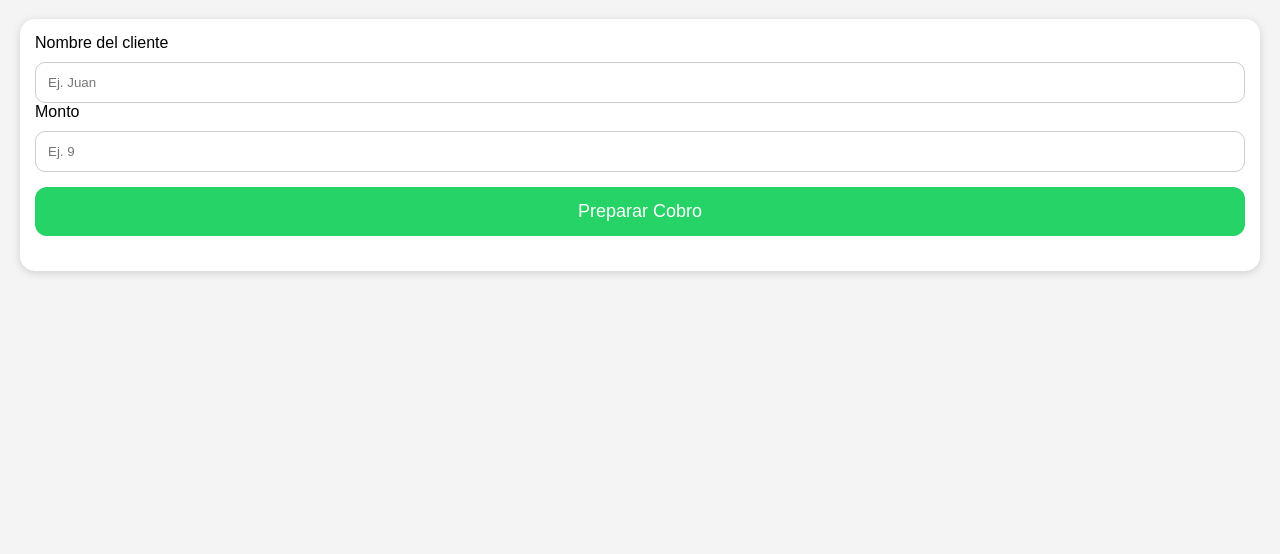
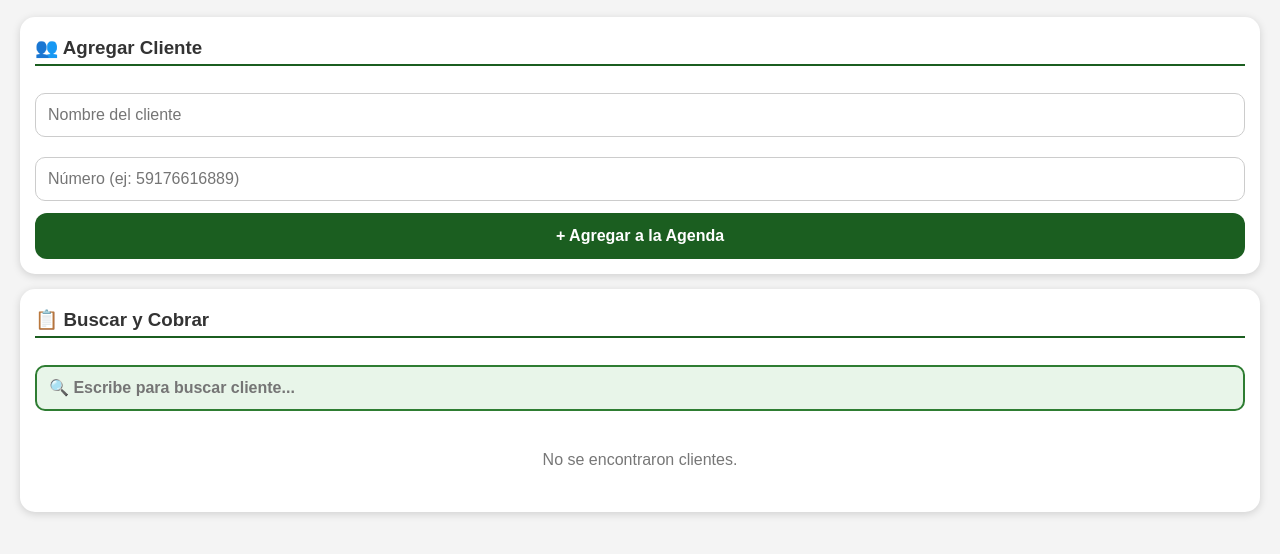
Before and after one commit to selenoliver2003-crypto/cobro-facil, a plain HTML site: page index.html in a window 1280 px wide. Shown: the part 82-636 px from the top of the page. Drawn offline with Linux system fonts and the light colour scheme.

Commit message:
Update index.html

```diff
--- a/index.html
+++ b/index.html
@@ -4,91 +4,101 @@
     <meta charset="UTF-8">
     <meta name="viewport" content="width=device-width, initial-scale=1">
     <title>Cobro Fácil</title>
-
     <style>
-body{
-font-family:Arial,sans-serif;
-background:#f4f4f4;
-margin:0;
-padding:20px;
-}
-
-h1{
-text-align:center;
-color:#1b5e20;
-}
-
-.card{
-background:white;
-padding:15px;
-border-radius:15px;
-margin-top:20px;
-box-shadow:0 2px 8px rgba(0,0,0,.15);
-}
-
-input{
-width:100%;
-padding:12px;
-margin-top:10px;
-border-radius:10px;
-border:1px solid #ccc;
-box-sizing:border-box;
-}
-
-button{
-width:100%;
-margin-top:15px;
-padding:14px;
-border:none;
-border-radius:12px;
-background:#25D366;
-color:white;
-font-size:18px;
-}
-
-#resultado{
-margin-top:20px;
-font-weight:bold;
-}
+        body { font-family: Arial, sans-serif; background: #f4f4f4; margin: 0; padding: 20px; }
+        h1 { text-align: center; color: #1b5e20; margin-bottom: 20px; }
+        h3 { color: #333; margin-top: 5px; border-bottom: 2px solid #1b5e20; padding-bottom: 5px; }
+        .card { background: white; padding: 15px; border-radius: 15px; margin-top: 15px; box-shadow: 0 2px 8px rgba(0,0,0,.15); }
+        input { width: 100%; padding: 12px; margin-top: 8px; margin-bottom: 12px; border-radius: 10px; border: 1px solid #ccc; box-sizing: border-box; font-size: 16px; }
+        button { padding: 14px; border: none; border-radius: 12px; color: white; font-size: 16px; font-weight: bold; cursor: pointer; }
+        .btn-guardar { background: #1b5e20; width: 100%; }
+        .btn-cobrar { background: #25D366; padding: 10px 18px; border-radius: 8px; font-size: 15px; font-weight: bold; margin-left: 10px; }
+        .btn-eliminar { background: #c62828; padding: 10px 14px; font-size: 15px; border-radius: 8px; margin-left: 5px; }
+        ul { list-style: none; padding: 0; }
+        li { background: #eee; padding: 12px; margin-top: 10px; border-radius: 10px; display: flex; justify-content: space-between; align-items: center; font-size: 16px; }
+        .info-cliente { flex-grow: 1; }
+        .botones { display: flex; }
+        #buscador { background: #e8f5e9; border: 2px solid #2e7d32; font-weight: bold; }
     </style>
-
 </head>
-
 <body>
 
     <h1>💰 Cobro Fácil</h1>
 
+    <!-- FORMULARIO PARA AGREGAR -->
     <div class="card">
+        <h3>👥 Agregar Cliente</h3>
+        <input id="nuevo-nombre" placeholder="Nombre del cliente">
+        <input id="nuevo-telefono" type="number" placeholder="Número (ej: 59176616889)">
+        <button class="btn-guardar" onclick="guardarCliente()">+ Agregar a la Agenda</button>
+    </div>
 
-<label>Nombre del cliente</label>
-<input id="cliente" placeholder="Ej. Juan">
-
-<label>Monto</label>
-<input id="monto" placeholder="Ej. 9">
-
-<button onclick="crear()">Preparar Cobro</button>
-
-<div id="resultado"></div>
-
+    <!-- BUSCADOR Y LISTA -->
+    <div class="card">
+        <h3>📋 Buscar y Cobrar</h3>
+        <input id="buscador" type="text" placeholder="🔍 Escribe para buscar cliente..." oninput="actualizarVistas()">
+        <ul id="lista-clientes"></ul>
     </div>
 
     <script>
+        let clientes = JSON.parse(localStorage.getItem('agenda_cobros')) || [];
 
-function crear(){
+        function actualizarVistas() {
+            let lista = document.getElementById("lista-clientes");
+            let filtro = document.getElementById("buscador").value.toLowerCase();
+            lista.innerHTML = '';
 
-let nombre=document.getElementById("cliente").value;
+            // Filtrar clientes
+            let clientesFiltrados = clientes.filter(c => c.nombre.toLowerCase().includes(filtro));
+            clientesFiltrados.sort((a, b) => a.nombre.localeCompare(b.nombre));
 
-let monto=document.getElementById("monto").value;
-
-document.getElementById("resultado").innerHTML=
-
-"✅ Cobro preparado para <b>"+nombre+
-"</b><br><br>Monto: Bs. "+monto+
-"<br><br>En la siguiente versión abriremos automáticamente WhatsApp.";
-
+            if (clientesFiltrados.length === 0) {
+                lista.innerHTML = '<li style="background:none; color:#777; justify-content:center;">No se encontraron clientes.</li>';
+                return;
             }
 
+            clientesFiltrados.forEach((c, index) => {
+                // Encontrar el índice original para borrar correctamente
+                let originalIndex = clientes.indexOf(c);
+                let li = document.createElement("li");
+                li.innerHTML = `
+                    <div class="info-cliente">
+                        <b>${c.nombre}</b> <span style="color:#555; font-size:14px;">(${c.telefono})</span>
+                    </div>
+                    <div class="botones">
+                        <button class="btn-cobrar" onclick="abrirChat('${c.telefono}')">Cobrar</button>
+                        <button class="btn-eliminar" onclick="eliminarCliente(${originalIndex})">X</button>
+                    </div>
+                `;
+                lista.appendChild(li);
+            });
+        }
+
+        function guardarCliente() {
+            let nombre = document.getElementById("nuevo-nombre").value.trim();
+            let telefono = document.getElementById("nuevo-telefono").value.trim();
+            if(nombre === "" || telefono === "") { alert("Llena nombre y número."); return; }
+
+            clientes.push({ nombre: nombre, telefono: telefono });
+            localStorage.setItem('agenda_cobros', JSON.stringify(clientes));
+            document.getElementById("nuevo-nombre").value = "";
+            document.getElementById("nuevo-telefono").value = "";
+            actualizarVistas();
+        }
+
+        function eliminarCliente(index) {
+            if(confirm("¿Eliminar a este cliente?")) {
+                clientes.splice(index, 1);
+                localStorage.setItem('agenda_cobros', JSON.stringify(clientes));
+                actualizarVistas();
+            }
+        }
+
+        function abrirChat(telefono) {
+            window.open("https://wa.me/" + telefono, '_blank');
+        }
+
+        actualizarVistas();
     </script>
-
 </body>
 </html>
```
Lines whose indentation alone changed are shown as unchanged.
